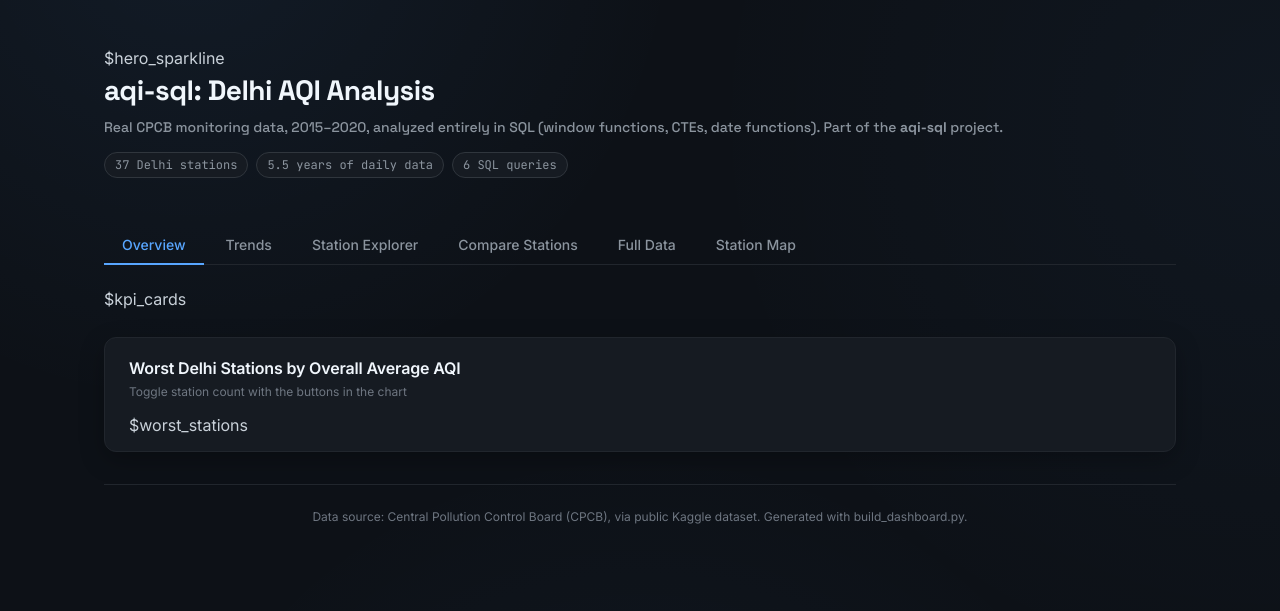
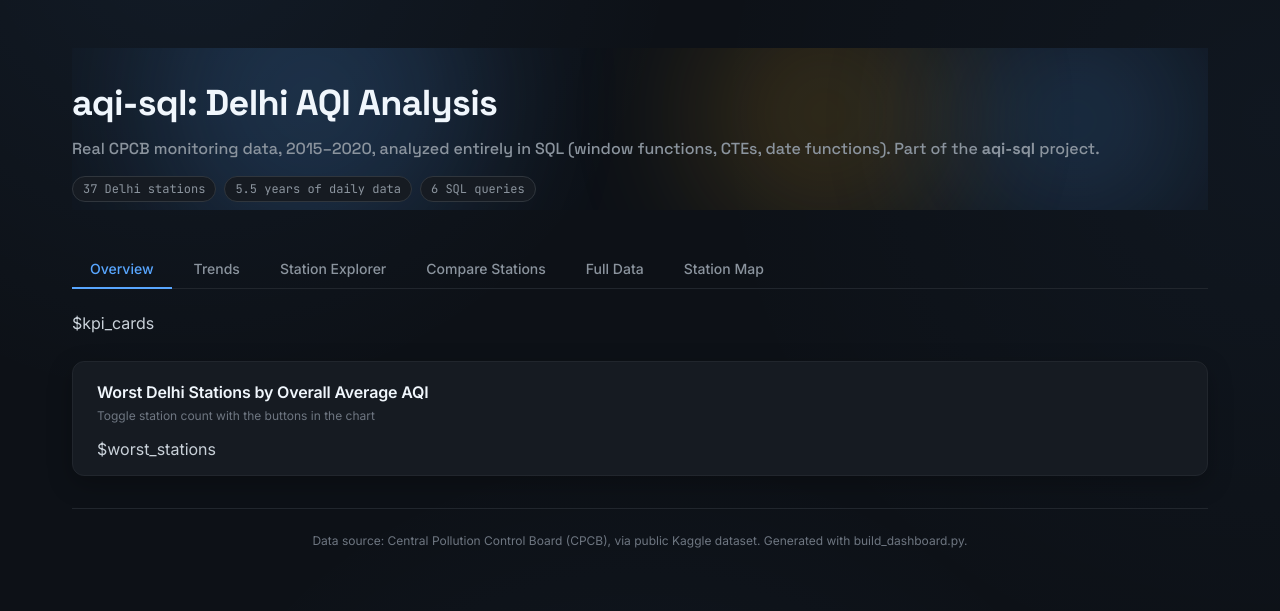
Before and after one commit to vanshajvr/aqi-sql, a Python web app: template templates/dashboard.html in a window 1280 px wide. Shown: the top 611 px of the page. Run offline with Jinja, Linux system fonts and the light colour scheme; the template is opened without the code that fills it, so the values that code supplies are empty; some libraries are stand-ins or nearby versions.

Commit message:
Replace jagged sparkline with ambient haze, widen container, bigger header fonts

```diff
--- a/build_dashboard.py
+++ b/build_dashboard.py
@@ -5,7 +5,6 @@ from dashboard.data import load_all
 from dashboard.kpi import build as build_kpi_cards
 from dashboard.table import build as build_station_table
 from dashboard.theme import to_div
-from dashboard import hero
 from dashboard.charts import (
     worst_stations,
     yoy_trends,
@@ -35,12 +34,11 @@ def main():
     options_b = comparison.build_station_options(compare_ids, station_names, compare_ids[1])
 
     # string.Template (not str.format): the template is HTML/JS and will
-    # inevitably grow literal braces - inline styles, JS objects - that would
+    # inevitably grow literal braces — inline styles, JS objects — that would
     # crash .format(). $-placeholders sidestep that, and .substitute() still
     # raises on an unknown/missing key so typos don't fail silently.
     template = Template(TEMPLATE_PATH.read_text())
     html = template.substitute(
-        hero_sparkline=hero.build(df03),
         kpi_cards=build_kpi_cards(df06, df04, df03),
         worst_stations=to_div(worst_stations.build(df06)),
         yoy=to_div(yoy_trends.build(df03)),
--- a/static/style.css
+++ b/static/style.css
@@ -16,14 +16,29 @@ body {
 ::-webkit-scrollbar-thumb { background: #30363d; border-radius: 6px; border: 2px solid #0d1117; }
 ::-webkit-scrollbar-thumb:hover { background: #484f58; }
 * { scrollbar-width: thin; scrollbar-color: #30363d #0d1117; }
-.container { max-width: 1200px; margin: 0 auto; padding: 48px 64px 64px; }
+.container { max-width: 1600px; margin: 0 auto; padding: 48px 72px 64px; }
 @media (max-width: 700px) { .container { padding: 24px 16px 40px; } }
-header { margin-bottom: 40px; position: relative; padding: 24px 0 8px; overflow: hidden; }
-.hero-sparkline-wrap { position: absolute; inset: 0; z-index: 0; pointer-events: none; }
-.hero-sparkline { width: 100%; height: 100%; display: block; }
-header > *:not(.hero-sparkline-wrap) { position: relative; z-index: 1; }
-h1 { font-size: 28px; font-weight: 700; margin: 0 0 8px; letter-spacing: -0.02em; color: #f0f6fc; font-family: 'Space Grotesk', 'Inter', sans-serif; }
-p.subtitle { color: #8b949e; margin: 0; font-size: 14px; line-height: 1.6; font-family: 'Space Grotesk', 'Inter', sans-serif; font-weight: 500; }
+header { margin-bottom: 40px; position: relative; padding: 32px 0 8px; overflow: hidden; }
+.header-haze { position: absolute; inset: 0; z-index: 0; pointer-events: none; overflow: hidden; }
+.haze-blob { position: absolute; border-radius: 50%; filter: blur(70px); opacity: 0.18; }
+.haze-blob-1 { width: 320px; height: 320px; background: #58a6ff; top: -120px; left: 5%; animation: hazeDrift1 24s ease-in-out infinite; }
+.haze-blob-2 { width: 280px; height: 280px; background: #d29922; top: -80px; left: 55%; animation: hazeDrift2 30s ease-in-out infinite; }
+.haze-blob-3 { width: 240px; height: 240px; background: #58a6ff; top: -60px; left: 80%; animation: hazeDrift3 26s ease-in-out infinite; }
+@keyframes hazeDrift1 {
+  0%, 100% { transform: translate(0, 0) scale(1); }
+  50% { transform: translate(40px, 20px) scale(1.15); }
+}
+@keyframes hazeDrift2 {
+  0%, 100% { transform: translate(0, 0) scale(1); }
+  50% { transform: translate(-30px, 15px) scale(0.9); }
+}
+@keyframes hazeDrift3 {
+  0%, 100% { transform: translate(0, 0) scale(1); }
+  50% { transform: translate(-50px, 25px) scale(1.1); }
+}
+header > *:not(.header-haze) { position: relative; z-index: 1; }
+h1 { font-size: 36px; font-weight: 700; margin: 0 0 10px; letter-spacing: -0.02em; color: #f0f6fc; font-family: 'Space Grotesk', 'Inter', sans-serif; }
+p.subtitle { color: #8b949e; margin: 0; font-size: 16px; line-height: 1.6; font-family: 'Space Grotesk', 'Inter', sans-serif; font-weight: 500; }
 .badges { display: flex; gap: 8px; margin-top: 14px; flex-wrap: wrap; }
 .badge {
   font-size: 12px; padding: 4px 10px; border-radius: 999px;
--- a/templates/dashboard.html
+++ b/templates/dashboard.html
@@ -17,7 +17,11 @@
 <body>
   <div class="container">
     <header>
-      <div class="hero-sparkline-wrap">$hero_sparkline</div>
+      <div class="header-haze" aria-hidden="true">
+        <span class="haze-blob haze-blob-1"></span>
+        <span class="haze-blob haze-blob-2"></span>
+        <span class="haze-blob haze-blob-3"></span>
+      </div>
       <h1>aqi-sql: Delhi AQI Analysis</h1>
       <p class="subtitle">Real CPCB monitoring data, 2015&ndash;2020, analyzed entirely in SQL (window functions, CTEs, date functions). Part of the <strong>aqi-sql</strong> project.</p>
       <div class="badges">
```
